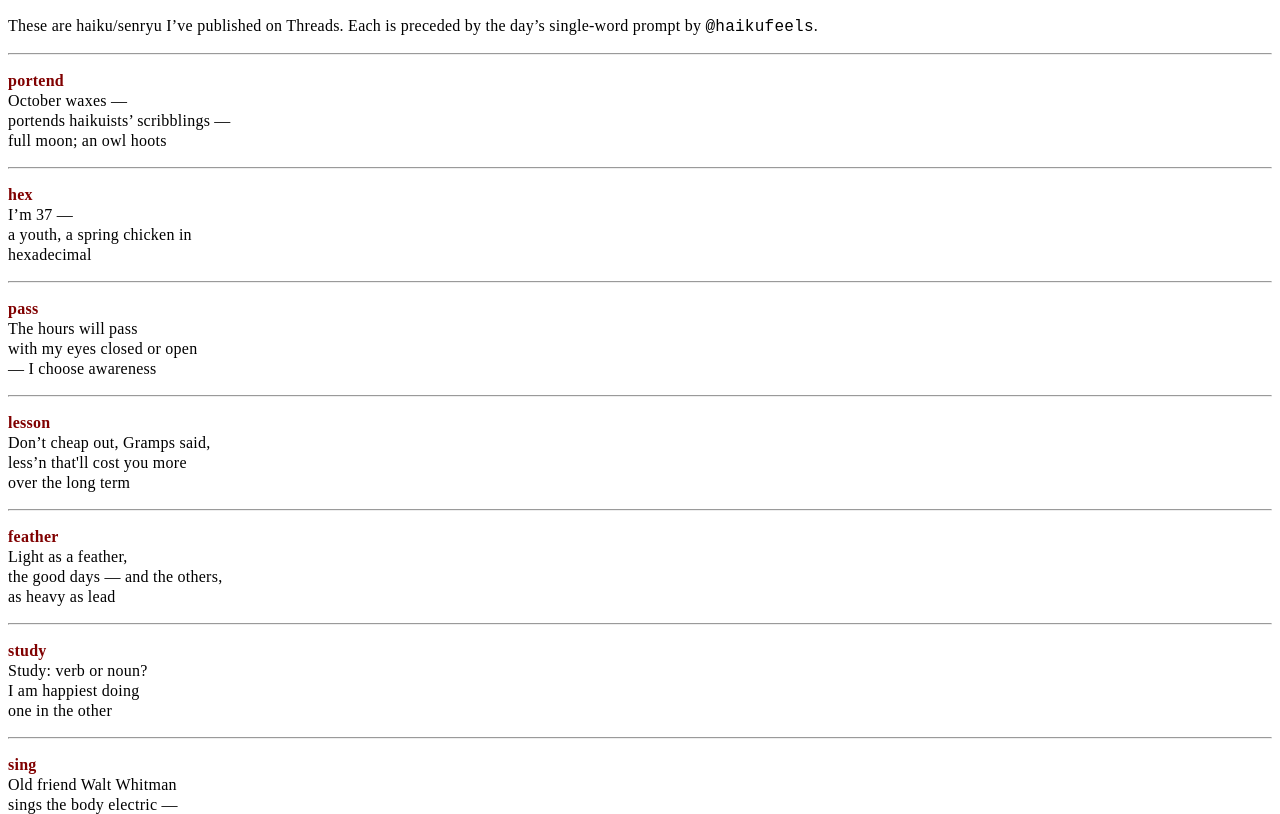
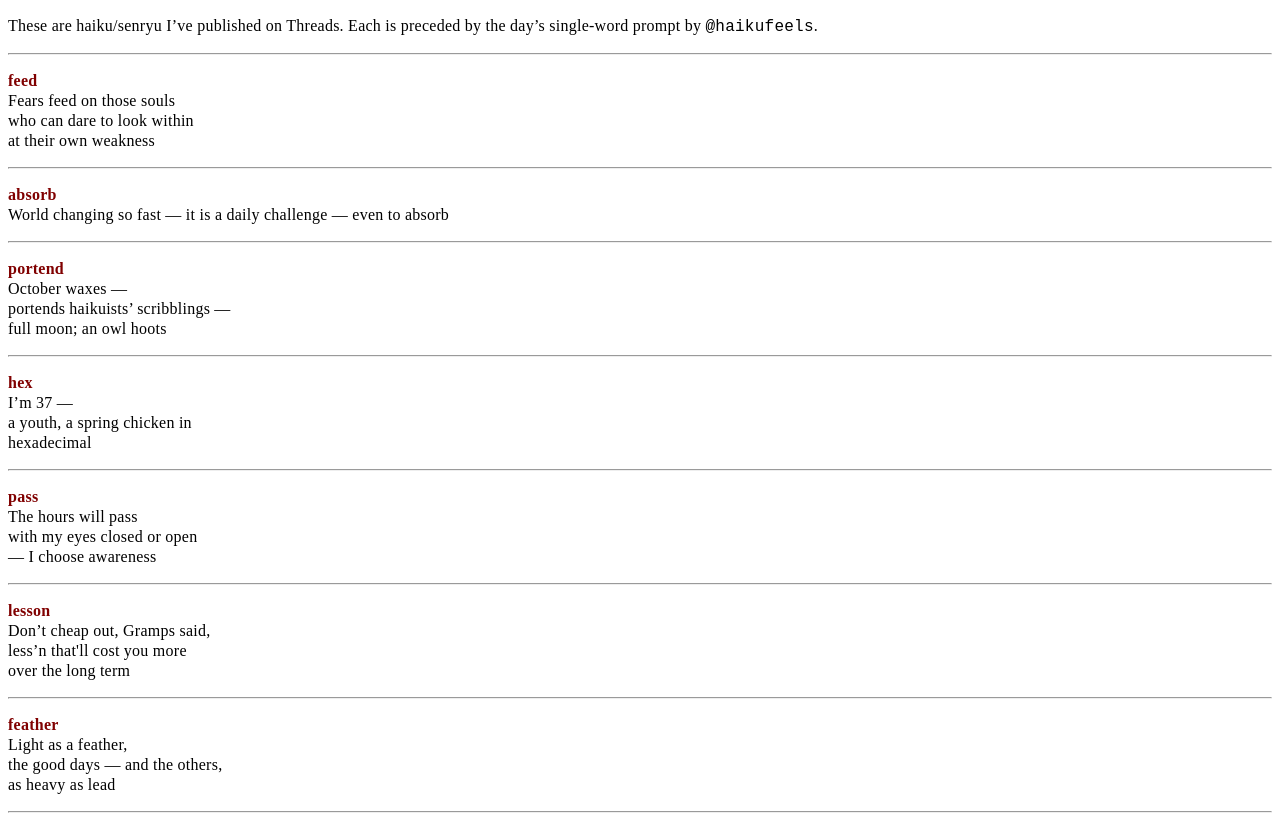
Before and after one commit to johnkerl/haiku, a plain HTML site: page index.html in a window 1280 px wide. Shown: the top 814 px of the page. Drawn offline with Linux system fonts and the light colour scheme.

Commit message:
absorb, feed

```diff
--- a/index.html
+++ b/index.html
@@ -17,6 +17,18 @@ pbpaste | ./haifmt prompt
 
 <p><hr>
 <p>
+<span class=boldmaroon>feed</span>
+<br>Fears feed on those souls
+<br>who can dare to look within
+<br>at their own weakness
+
+<p><hr>
+<p>
+<span class=boldmaroon>absorb</span>
+<br>World changing so fast &mdash; it is a daily challenge &mdash; even to absorb
+
+<p><hr>
+<p>
 <span class=boldmaroon>portend</span>
 <br>October waxes &mdash;
 <br>portends haikuists&rsquo; scribblings &mdash;
```
